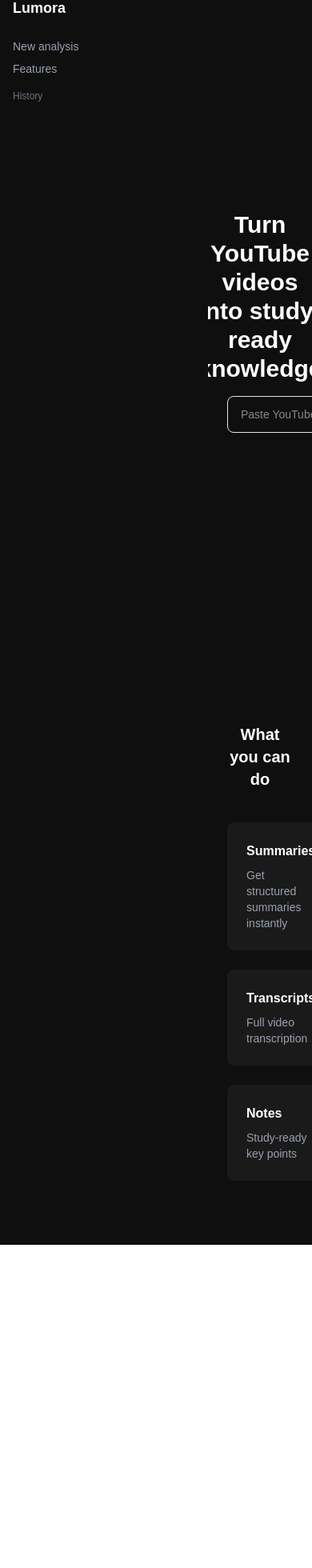
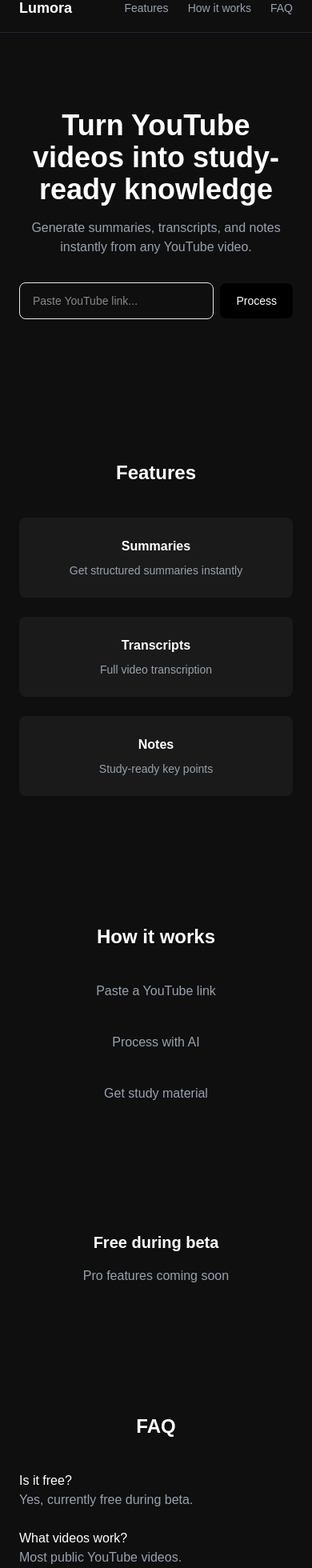
Before and after one commit to jevhosting/youtube-saas, a Next.js app: page / in a window 390 px wide. Shown: the part 20-1980 px from the top of the page at 80% size. Before the commit the page ends 1576 px from the top, so only its background shows below. Built offline with nearby package versions, Linux system fonts and the light colour scheme.

Commit message:
switch to landing + tool layout

```diff
--- a/app/page.js
+++ b/app/page.js
@@ -1,5 +1,5 @@
 "use client";
-import { useEffect, useState, useRef } from "react";
+import { useEffect, useState } from "react";
 import UrlInput from "../components/UrlInput";
 import { processYouTubeVideo } from "../features/transcription/processVideo";
 
@@ -11,74 +11,29 @@ export default function Home() {
   const [activeTab, setActiveTab] = useState("summary");
   const [status, setStatus] = useState("");
   const [videoTitle, setVideoTitle] = useState("");
-  const [history, setHistory] = useState([]);
-
-  const heroRef = useRef(null);
-  const featuresRef = useRef(null);
-  const resultRef = useRef(null);
-
-  useEffect(() => {
-    const saved = JSON.parse(localStorage.getItem("videos") || "[]");
-    setHistory(saved);
-  }, []);
-
-  const scrollTo = (ref) => {
-    ref.current?.scrollIntoView({ behavior: "smooth" });
-  };
 
   return (
-    <div className="min-h-screen bg-[#0f0f0f] text-white flex">
+    <div className="min-h-screen bg-[#0f0f0f] text-white">
 
-      {/* SIDEBAR */}
-      <div className="w-[260px] h-screen flex flex-col p-4">
-
-        <h1 className="text-lg font-semibold mb-6">Lumora</h1>
-
-        <button
-          onClick={() => scrollTo(heroRef)}
-          className="text-left text-sm text-gray-400 mb-2 hover:text-white"
-        >
-          New analysis
-        </button>
-
-        <button
-          onClick={() => scrollTo(featuresRef)}
-          className="text-left text-sm text-gray-400 mb-4 hover:text-white"
-        >
-          Features
-        </button>
-
-        <p className="text-xs text-gray-500 mb-2">History</p>
-
-        <div className="space-y-2 overflow-y-auto">
-          {history.map((video) => (
-            <div
-              key={video.id}
-              onClick={() => {
-                setResult(video);
-                setVideoTitle(video.title);
-                setActiveTab("summary");
-                scrollTo(resultRef);
-              }}
-              className="p-2 text-sm text-gray-300 hover:bg-[#1a1a1a] rounded cursor-pointer"
-            >
-              {video.title}
+      {/* NAVBAR */}
+      <nav className="flex justify-between items-center px-6 py-4 border-b border-gray-800">
+        <h1 className="font-semibold text-lg">Lumora</h1>
+        <div className="flex gap-6 text-sm text-gray-400">
+          <a href="#features" className="hover:text-white">Features</a>
+          <a href="#how" className="hover:text-white">How it works</a>
+          <a href="#faq" className="hover:text-white">FAQ</a>
         </div>
-          ))}
-        </div>
-      </div>
-
-      {/* MAIN */}
-      <div className="flex-1 overflow-y-auto">
+      </nav>
 
       {/* HERO */}
-        <section
-          ref={heroRef}
-          className="h-screen flex flex-col items-center justify-center text-center px-6"
-        >
-          <h1 className="text-3xl font-semibold mb-4">
+      <section className="flex flex-col items-center justify-center text-center px-6 py-24">
+        <h1 className="text-4xl font-semibold mb-4">
           Turn YouTube videos into study-ready knowledge
         </h1>
+
+        <p className="text-gray-400 mb-8 max-w-xl">
+          Generate summaries, transcripts, and notes instantly from any YouTube video.
+        </p>
 
         <div className="w-full max-w-2xl">
           <UrlInput
@@ -89,10 +44,10 @@ export default function Home() {
               try {
                 setError("");
                 setResult(null);
-                  setStatus("Processing...");
+                setStatus("Processing video...");
 
                 if (!url.trim()) {
-                    setError("Enter a URL");
+                  setError("Enter a YouTube URL");
                   return;
                 }
 
@@ -101,27 +56,10 @@ export default function Home() {
                 const videoData = await processYouTubeVideo(url);
 
                 setResult(videoData);
+                setVideoTitle("Untitled Video");
 
-                  const newVideo = {
-                    id: Date.now(),
-                    title: "Untitled Video",
-                    ...videoData,
-                  };
-
-                  const existing = JSON.parse(
-                    localStorage.getItem("videos") || "[]"
-                  );
-
-                  localStorage.setItem(
-                    "videos",
-                    JSON.stringify([newVideo, ...existing])
-                  );
-
-                  setHistory([newVideo, ...existing]);
-
-                  setTimeout(() => scrollTo(resultRef), 300);
               } catch (err) {
-                  setError("Error processing video");
+                setError("We couldn’t process this video.");
               } finally {
                 setLoading(false);
               }
@@ -133,14 +71,44 @@ export default function Home() {
         {error && <p className="mt-4 text-red-400">{error}</p>}
       </section>
 
+      {/* RESULT */}
+      {result && (
+        <section className="max-w-4xl mx-auto px-6 pb-20">
+          <h2 className="text-lg text-gray-300 mb-4">{videoTitle}</h2>
+
+          <div className="flex gap-4 mb-6">
+            {["summary", "transcript"].map((tab) => (
+              <button
+                key={tab}
+                onClick={() => setActiveTab(tab)}
+                className={`px-4 py-2 text-sm ${
+                  activeTab === tab
+                    ? "text-white border-b border-white"
+                    : "text-gray-500"
+                }`}
+              >
+                {tab}
+              </button>
+            ))}
+          </div>
+
+          {activeTab === "summary" && (
+            <p className="text-gray-300 whitespace-pre-line">
+              {result.summary}
+            </p>
+          )}
+
+          {activeTab === "transcript" && (
+            <p className="text-gray-400 whitespace-pre-line">
+              {result.transcript}
+            </p>
+          )}
+        </section>
+      )}
+
       {/* FEATURES */}
-        <section
-          ref={featuresRef}
-          className="py-20 px-6 max-w-5xl mx-auto"
-        >
-          <h2 className="text-xl font-semibold mb-10 text-center">
-            What you can do
-          </h2>
+      <section id="features" className="py-20 px-6 max-w-5xl mx-auto text-center">
+        <h2 className="text-2xl font-semibold mb-10">Features</h2>
 
         <div className="grid md:grid-cols-3 gap-6">
           <div className="bg-[#1a1a1a] p-6 rounded-lg">
@@ -166,49 +134,49 @@ export default function Home() {
         </div>
       </section>
 
-        {/* RESULT */}
-        {result && (
-          <section
-            ref={resultRef}
-            className="py-20 px-6 max-w-4xl mx-auto"
-          >
-            <h2 className="text-lg mb-4 text-gray-300">
-              {videoTitle || "Video Result"}
+      {/* HOW IT WORKS */}
+      <section id="how" className="py-20 px-6 text-center">
+        <h2 className="text-2xl font-semibold mb-10">How it works</h2>
+
+        <div className="flex flex-col md:flex-row justify-center gap-10 text-gray-400">
+          <div>Paste a YouTube link</div>
+          <div>Process with AI</div>
+          <div>Get study material</div>
+        </div>
+      </section>
+
+      {/* CTA */}
+      <section className="py-20 text-center">
+        <h2 className="text-xl font-semibold mb-4">
+          Free during beta
         </h2>
+        <p className="text-gray-400">
+          Pro features coming soon
+        </p>
+      </section>
 
-            {/* TABS */}
-            <div className="flex gap-2 mb-6">
-              {["summary", "transcript"].map((tab) => (
-                <button
-                  key={tab}
-                  onClick={() => setActiveTab(tab)}
-                  className={`px-4 py-2 text-sm ${
-                    activeTab === tab
-                      ? "text-white"
-                      : "text-gray-500"
-                  }`}
-                >
-                  {tab}
-                </button>
-              ))}
+      {/* FAQ */}
+      <section id="faq" className="py-20 px-6 max-w-3xl mx-auto">
+        <h2 className="text-2xl font-semibold mb-10 text-center">FAQ</h2>
+
+        <div className="space-y-6 text-gray-400">
+          <div>
+            <h3 className="text-white font-medium">Is it free?</h3>
+            <p>Yes, currently free during beta.</p>
           </div>
 
-            {/* CONTENT */}
-            {activeTab === "summary" && (
-              <p className="text-gray-300 whitespace-pre-line">
-                {result.summary}
-              </p>
-            )}
+          <div>
+            <h3 className="text-white font-medium">What videos work?</h3>
+            <p>Most public YouTube videos.</p>
+          </div>
 
-            {activeTab === "transcript" && (
-              <p className="text-gray-400 whitespace-pre-line">
-                {result.transcript}
-              </p>
-            )}
+          <div>
+            <h3 className="text-white font-medium">What does it generate?</h3>
+            <p>Summaries, transcripts, and notes.</p>
+          </div>
+        </div>
       </section>
-        )}
 
-      </div>
     </div>
   );
 }
```
Lines whose indentation alone changed are shown as unchanged.
